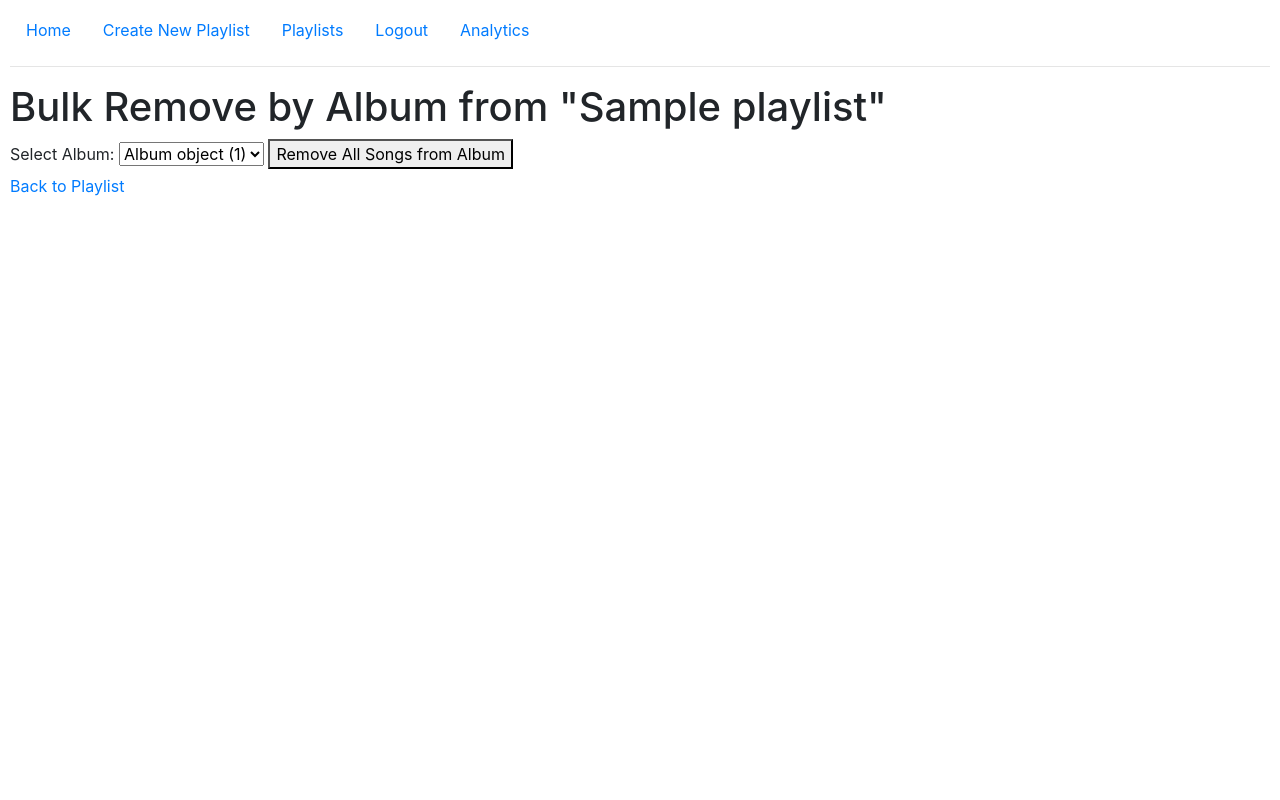
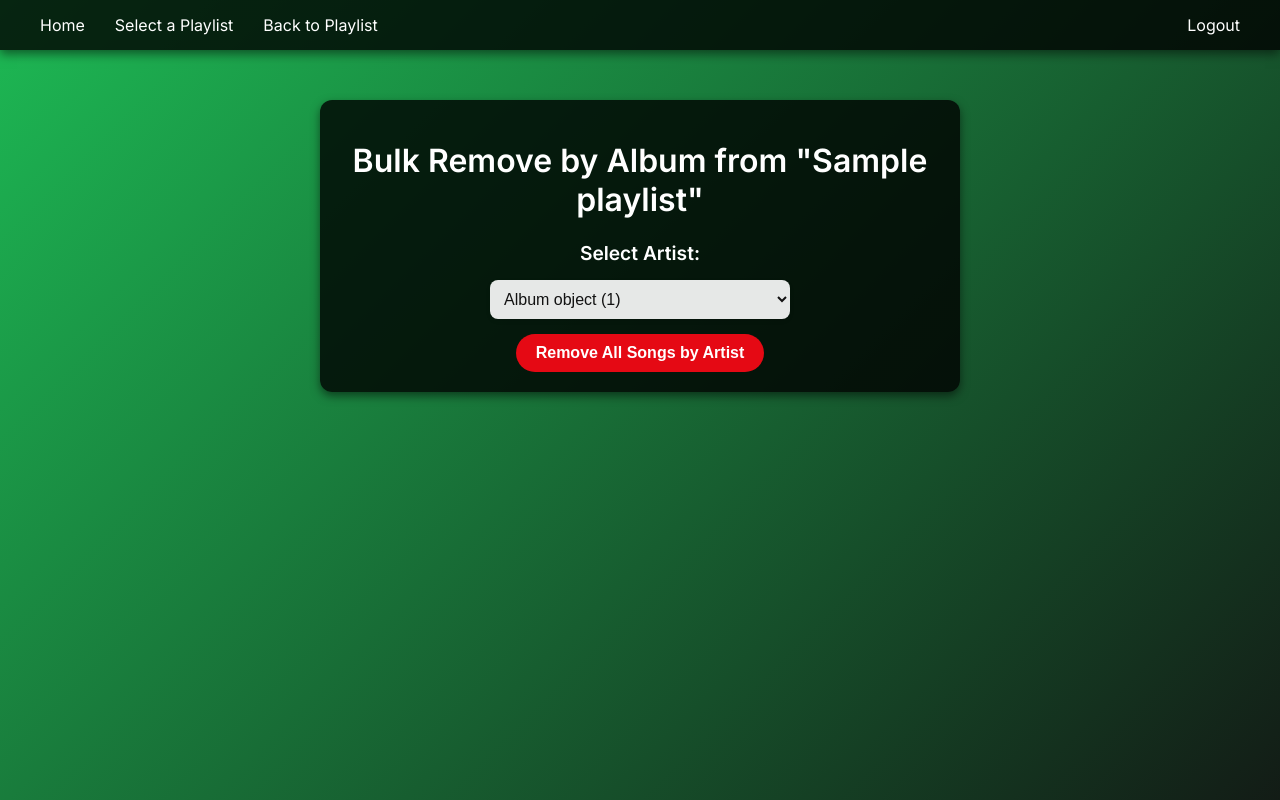
Before and after one commit to williamjones0471/TuneTrack, a Django app: template musicapp/templates/musicapp/bulk_remove_by_album.html in a window 1280 px wide. Run offline with Django 5.2, Linux system fonts and the light colour scheme; the template is opened without the code that fills it: values that come from a table or form of the project are taken from there, others are empty; tables that the repository leaves empty hold one stand-in row (values such as "Sample post"); parts of the project's set-up code (start-up, migrations or seed data) failed here and were passed over; some libraries are stand-ins or nearby versions.

Commit message:
Update styling and error handling

```diff
--- a/musicapp/templates/musicapp/bulk_remove_by_album.html
+++ b/musicapp/templates/musicapp/bulk_remove_by_album.html
@@ -1,17 +1,166 @@
-{% extends 'base_generic.html' %}
 {% load static %}
 
 {% block content %}
+<!DOCTYPE html>
+<html lang="en">
+    <head>
+        <meta charset="UTF-8">
+        <meta name="viewport" content="width=device-width, initial-scale=1.0">
+        <title>Bulk Remove</title>
+        <link href="https://fonts.googleapis.com/css2?family=Inter:wght@300;400;600&display=swap" rel="stylesheet">
+        <style>
+            /* General Reset */
+            body {
+            margin: 0;
+            padding: 0;
+            font-family: 'Inter', sans-serif;
+            background: linear-gradient(135deg, #1db954, #121212);
+            color: white;
+            min-height: 100vh;
+            display: flex;
+            flex-direction: column;
+            background-size: 110%
+            }
+
+            /* Navigation Bar */
+            .navbar {
+                display: flex;
+                justify-content: space-between;
+                align-items: center;
+                padding: 15px 40px;
+                background: rgba(0, 0, 0, 0.8);
+                box-shadow: 0px 4px 10px rgba(0, 0, 0, 0.5);
+            }
+
+            /* Navigation Links Container */
+            .navbar nav {
+                display: flex;
+                justify-content: flex-end;
+                gap: 30px;
+            }
+
+            .navbar a {
+                color: white;
+                text-decoration: none;
+                font-size: 1rem;
+                font-weight: 500;
+                transition: color 0.3s ease;
+            }
+
+            .navbar .logout {
+                display: flex;
+                justify-content: end;
+            }
+
+            .navbar a:hover {
+                color: #1db954;
+            }
+
+            .navbar .logo {
+                font-size: 1.5rem;
+                font-weight: 700;
+            }
+            /* Container for the bulk remove section */
+            .bulk-remove-container {
+                margin: 50px auto;
+                padding: 20px;
+                max-width: 600px;
+                text-align: center;
+                background: rgba(0, 0, 0, 0.8);
+                border-radius: 12px;
+                box-shadow: 0px 4px 10px rgba(0, 0, 0, 0.5);
+                color: white;
+            }
+
+            /* Form elements */
+            .bulk-remove-form {
+                display: flex;
+                flex-direction: column;
+                align-items: center;
+                gap: 15px;
+                margin-top: 20px;
+            }
+
+            .label-select {
+                font-size: 1.2rem;
+                font-weight: 600;
+            }
+
+            .album-select {
+                width: 100%;
+                max-width: 300px;
+                padding: 10px;
+                font-size: 1rem;
+                border: none;
+                border-radius: 8px;
+                background: rgba(255, 255, 255, 0.9);
+                color: #121212;
+                box-shadow: 0 2px 4px rgba(0, 0, 0, 0.1);
+            }
+
+            .album-select:focus {
+                outline: none;
+                border: 2px solid #1db954;
+            }
+
+            /* Button styling */
+            .btn-remove {
+                padding: 10px 20px;
+                font-size: 1rem;
+                font-weight: bold;
+                color: white;
+                background: #e50914;
+                border: none;
+                border-radius: 25px;
+                cursor: pointer;
+                transition: background 0.3s ease;
+            }
+
+            .btn-remove:hover {
+                background: #b00812;
+            }
+
+            /* Link to go back to the playlist */
+            .back-to-playlist {
+                display: inline-block;
+                margin-top: 20px;
+                font-size: 1rem;
+                color: #1db954;
+                text-decoration: none;
+                transition: color 0.3s ease;
+            }
+
+            .back-to-playlist:hover {
+                color: #1aa34a;
+            }
+        </style>
+    </head>
+    <body>
+        <div class="navbar">
+            <nav>
+                <a href="{% url 'home' %}">Home</a>
+                <a href="{% url 'select_playlist' %}">Select a Playlist</a>
+                <a href="{% url 'playlist_detail' playlist.id %}">Back to Playlist</a>
+            </nav>
+            <a class="logout" href="{% url 'home' %}">Logout</a>
+        </div>
+        <div class="bulk-remove-container">
             <h1>Bulk Remove by Album from "{{ playlist.name }}"</h1>
-<form method="post">
+            <form method="post" class="bulk-remove-form">
                 {% csrf_token %}
-    <label for="album_name">Select Album:</label>
-    <select name="album_name" id="album_name" required>
+                <label for="album-select" class="label-select">Select Artist:</label>
+                <select id="album-select" name="album_name" class="album-select">
+                    {% if albums %}
                         {% for album in albums %}
                             <option value="{{ album }}">{{ album }}</option>
                         {% endfor %}
+                    {% else %}
+                        <option value="">None</option>
+                    {% endif %}
                 </select>
-    <button type="submit">Remove All Songs from Album</button>
+                <button type="submit" class="btn-remove">Remove All Songs by Artist</button>
             </form>
-<a href="{% url 'playlist_detail' playlist_id=playlist.id %}">Back to Playlist</a>
+        </div>
+    </body>
+</html>
 {% endblock %}
```
Lines whose indentation alone changed are shown as unchanged.
